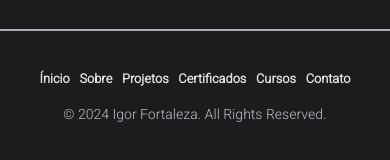
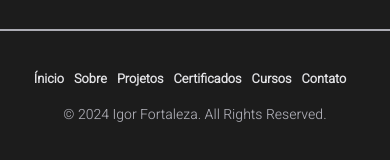
Before and after one commit to igor-fortaleza/MyFolio, a React (Create React App) app: page / in a window 390 px wide. Shown: the part 4164-4324 px from the top of the page. Built offline with nearby package versions, Linux system fonts and the light colour scheme.

Commit message:
adjust footer to mobile

```diff
--- a/src/components/common/styles/footer.css
+++ b/src/components/common/styles/footer.css
@@ -51,6 +51,10 @@
 		height: 85px;
 	}
 
+	.footer-nav-link-item {
+		margin-right: 10px;
+	}
+
 	.footer-links {
 		display: flex;
 		width: 100%;
```
